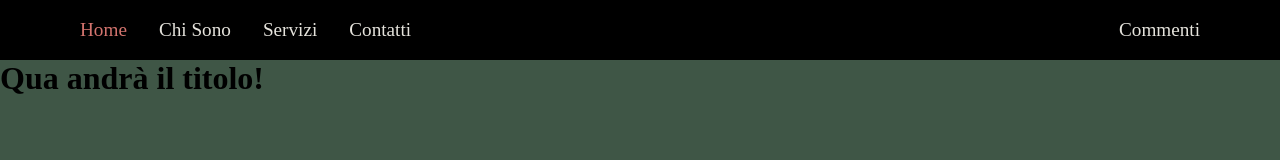
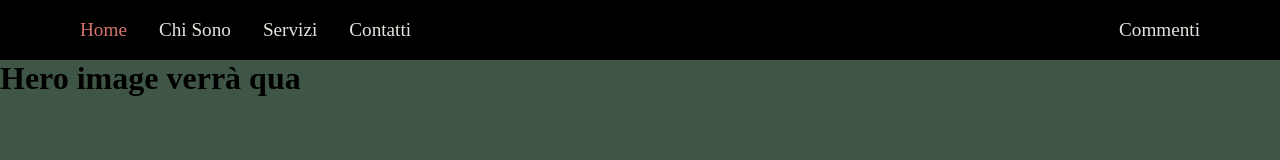
Before and after one commit to anonymouspython96/artwork, a Vue app: page / in a window 1280 px wide. Shown: the top 160 px of the page. Built offline with nearby package versions, Linux system fonts and the light colour scheme.

Commit message:
fast change

```diff
--- a/src/views/componentsOfHome/Hero.vue
+++ b/src/views/componentsOfHome/Hero.vue
@@ -3,7 +3,7 @@
 </script>
 
 <template>
-    <h1>Qua andrà il titolo!</h1>
+    <h1>Hero image verrà qua</h1>
 </template>
 
 <style scoped>
```
